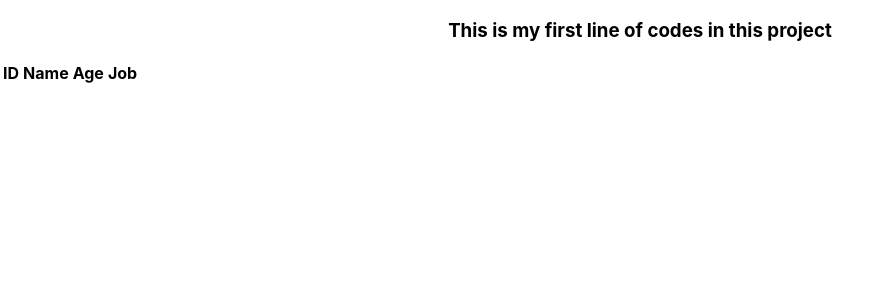
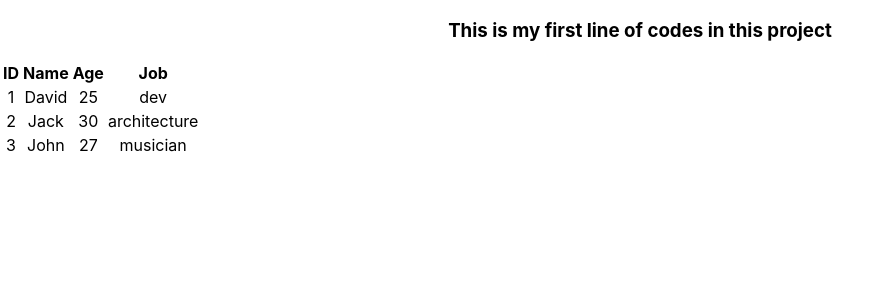
Before and after one commit to ThongDDD/git-test, a React (Create React App) app: page / in a window 1280 px wide. Shown: the top 300 px of the page, without its empty margins (0-891 px from the left). Built offline with nearby package versions, Linux system fonts and the light colour scheme.

Commit message:
setup table

```diff
--- a/src/App.js
+++ b/src/App.js
@@ -13,13 +13,24 @@ function App() {
       <h3>This is my first line of codes in this project</h3>
       <table>
         <thead>
-          <th>ID</th>
-          <th>Name</th>
-          <th>Age</th>
-          <th>Job</th>
+          <tr>
+            <th>ID</th>
+            <th>Name</th>
+            <th>Age</th>
+            <th>Job</th>
+          </tr>
         </thead>
         <tbody>
-
+          {people.map(function (person) {
+            return (
+              <tr>
+                <td>{person.id}</td>
+                <td>{person.name}</td>
+                <td>{person.age}</td>
+                <td>{person.job}</td>
+              </tr>
+            )
+          })}
         </tbody>
       </table>
     </div>
```
